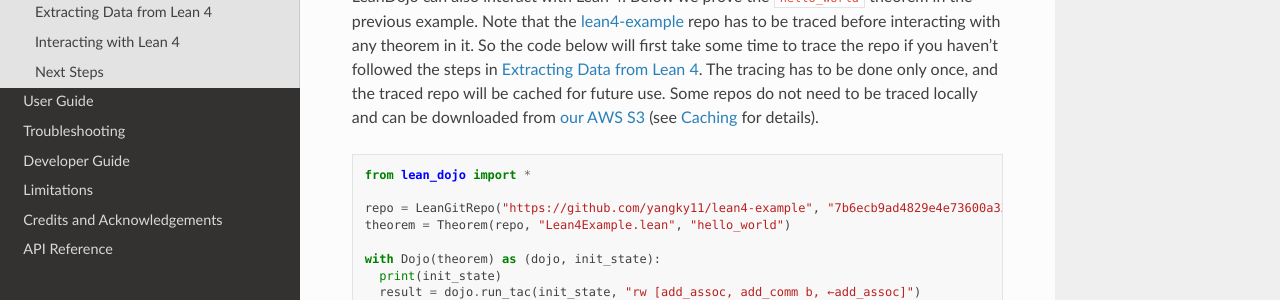
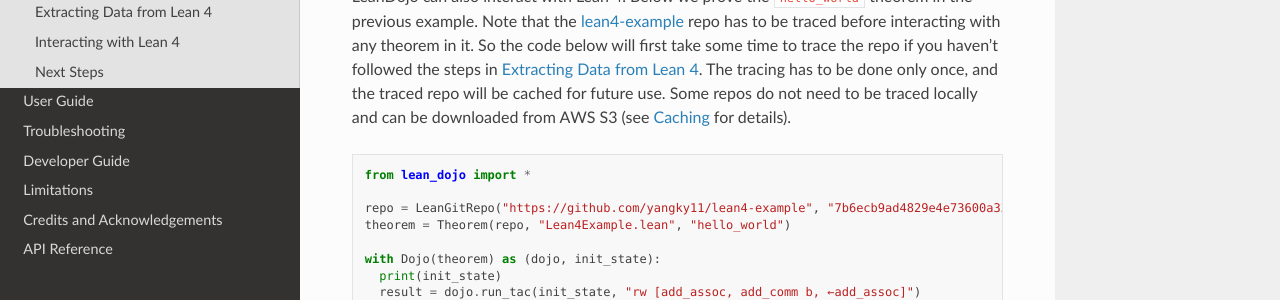
Before and after one commit to lean-dojo/LeanDojo, a Sphinx documentation site: the page built from docs/source/getting-started.rst, in a window 1280 px wide and 900 px high, scrolled down 5180 px. Shown: the part 198-498 px from the top of the window. Built offline with Sphinx 7.4.7 and the Read the Docs theme 3.1.0, drawn with Linux system fonts in a browser that asks for light colours.

Commit message:
Update getting-started.rst

```diff
--- a/docs/source/getting-started.rst
+++ b/docs/source/getting-started.rst
@@ -301,7 +301,7 @@
 has to be traced before interacting with any theorem in it. So the code below will first take some time
 to trace the repo if you haven't followed the steps in :ref:`extracting-data-from-lean4`.  The tracing has to be done
 only once, and the traced repo will be cached for future use. Some repos do not need to be traced locally and
-can be downloaded from `our AWS S3 <https://lean-dojo.s3.amazonaws.com>`_ (see :ref:`caching` for details).
+can be downloaded from AWS S3 (see :ref:`caching` for details).
 
 .. code-block:: python
 
```
